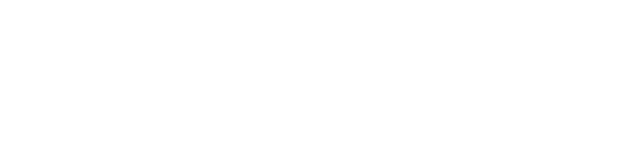
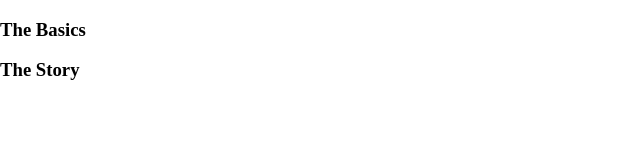
Before and after one commit to daniellezpalmer/data-vcard-github, a plain HTML site: page index.html in a window 1280 px wide. Shown: the whole page, without its empty margins (0-640 px from the left). Drawn offline with nearby package versions, Linux system fonts and the light colour scheme; a web font is replaced by a local one.

Commit message:
Added another container with basics and story container

```diff
--- a/index.html
+++ b/index.html
@@ -14,6 +14,23 @@
       <div class="container">
 
       </div>
+        <div class="anotherCont">
+        <div class="theBasics">
+          <h3>The Basics</h3>
+          <div class="container1">
+
+          </div>
+        </div>
+        <div class="theStory">
+          <h3>The Story</h3>
+          <div class="container2">
+
+          </div>
+        </div>
+        <div class="container3">
+
+        </div>
+      </div>
     </div>
 <script type="text/JavaScript" src="main.js"></script>
   </body>
```
